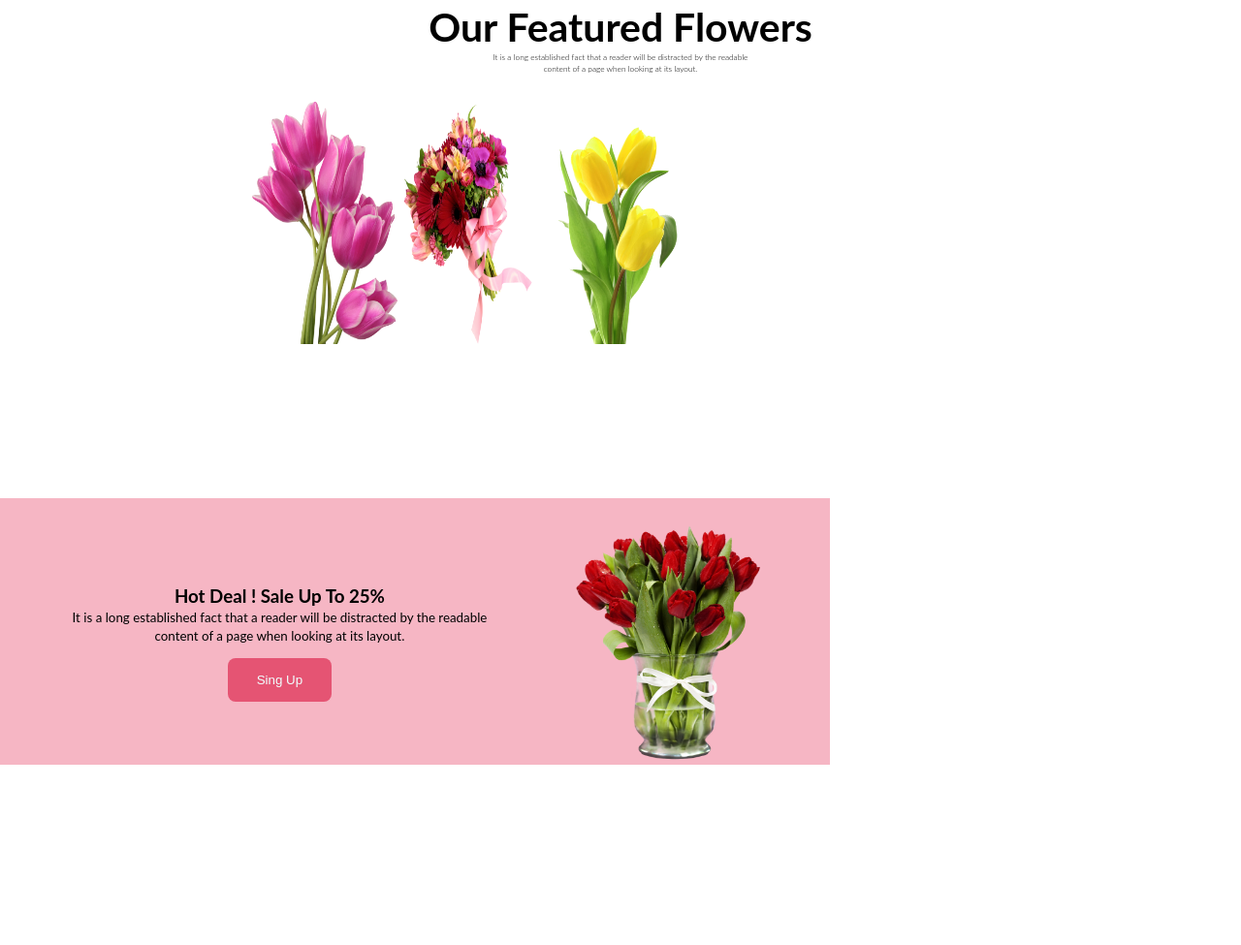
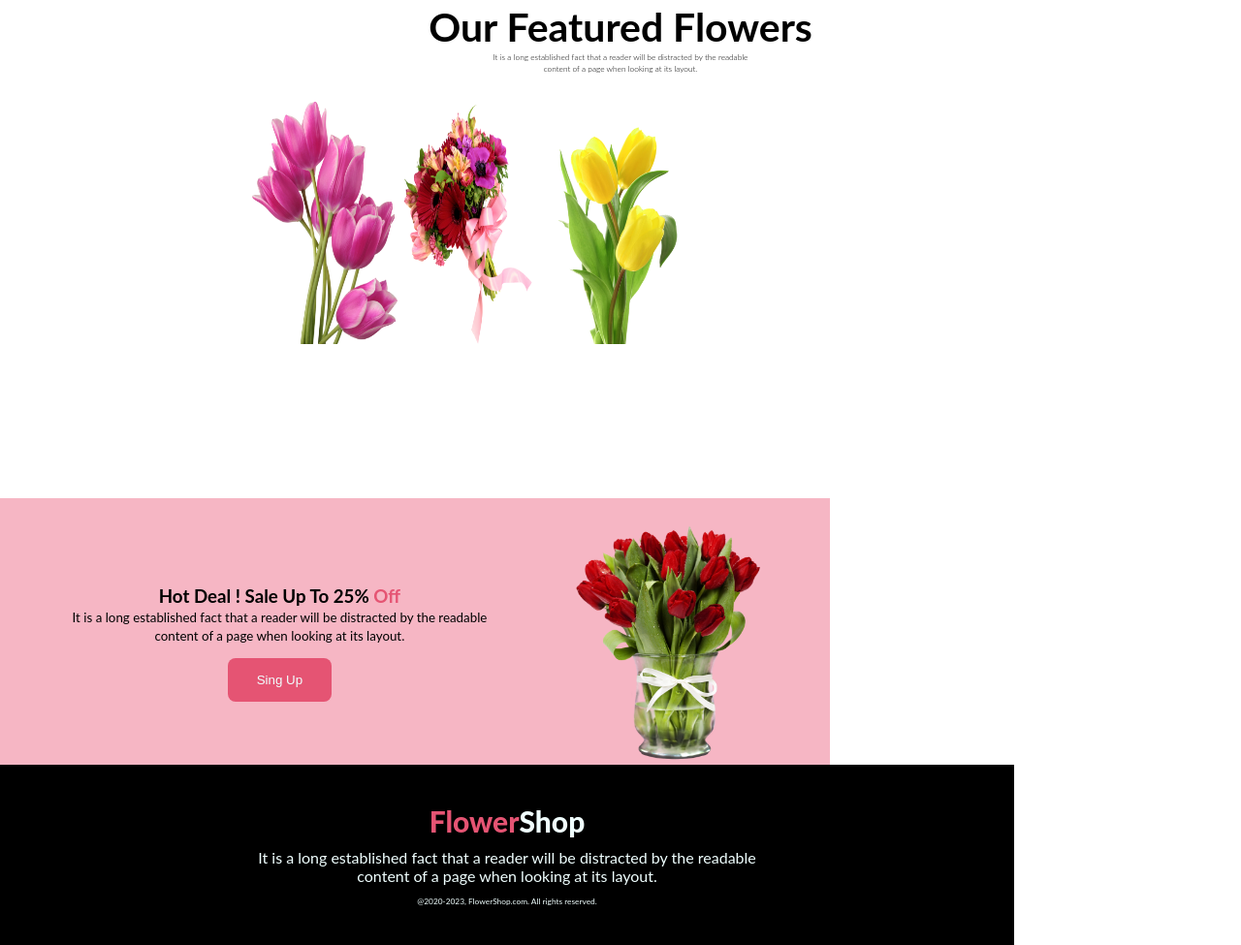
Before and after one commit to AkibKST/flower-shop-website, a plain HTML site: page index.html in a window 1280 px wide. Shown: the part 493-1468 px from the top of the page at 97% size. Before the commit the page ends 1282 px from the top, so only its background shows below. Drawn offline with Linux system fonts and the light colour scheme.

Commit message:
added footer section

```diff
--- a/index.html
+++ b/index.html
@@ -68,7 +68,7 @@
     </main>
     <section class="hot-deal-section">
         <div class="hot-deal-praragraph-content">
-            <h3>Hot Deal ! Sale Up To <span>25%</span></h3>
+            <h3>Hot Deal ! Sale Up To 25% <span class="case-sensetive">Off</span></h3>
             <p class="hot-deal-p-tag">
                 <small>
                     It is a long established fact that a reader will be distracted by the readable<br> content of a page
@@ -79,8 +79,14 @@
         </div>
         <img width="200px" height="250px" src="/Flower Asset/pngwing 8.png" alt="">
     </section>
-    <footer class="footer-paragraph">
-
+    <footer class="footer-section">
+        <h3 class="nav-title"><span class="nav-title-1">Flower</span><span class="nav-title-2">Shop</span></h3>
+        <p class="fotter-paragraph">
+            It is a long established fact that a reader will be distracted by the readable<br>content of a page when looking at its layout.
+        </p>
+        <p class="last-of-footer">
+            <small>@2020-2023, FlowerShop.com. All rights reserved. </small>
+        </p>
     </footer>
 </body>
 
--- a/styles.css
+++ b/styles.css
@@ -130,3 +130,23 @@ nav a {
 .hot-deal-p-tag{
     padding-bottom: 15px;
 }
+
+.case-sensetive{
+    color: #E55473;
+}
+/* footter section starts here */
+
+.footer-section{
+    background-color:black;
+    max-width: 806px;
+    max-height: 500px;
+    color: azure;
+    padding: 40px 120px;
+    text-align: center;
+}
+.fotter-paragraph{
+    padding: 10px;
+}
+.last-of-footer{
+    font-size: x-small;
+}
```
